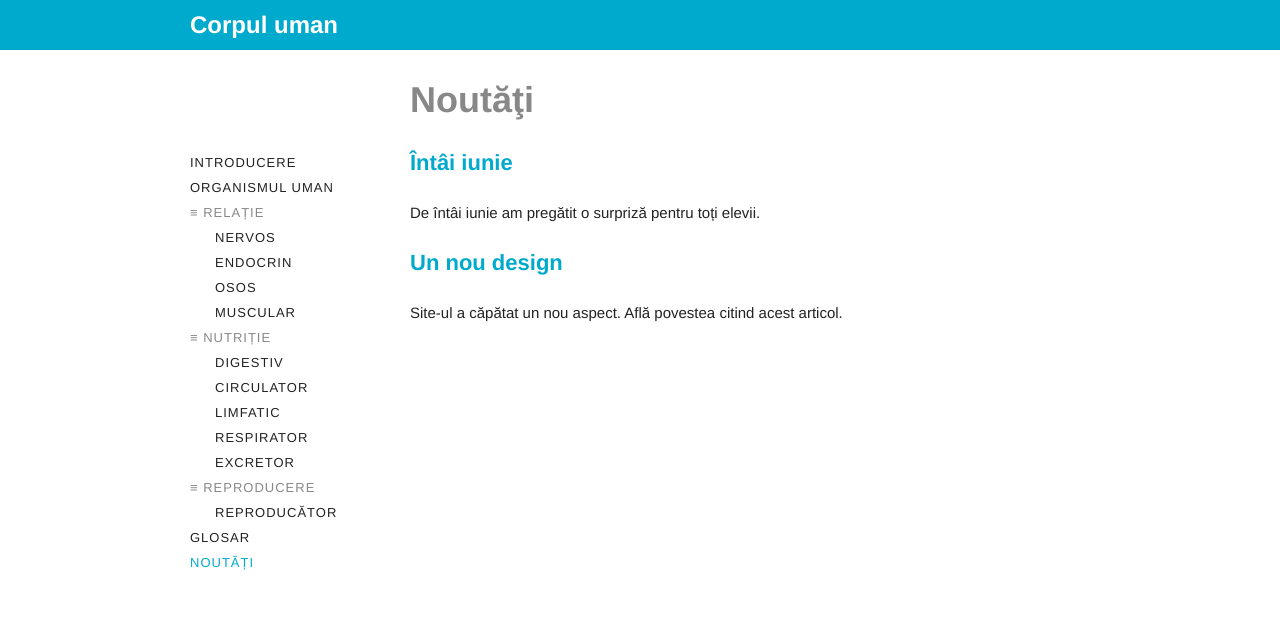
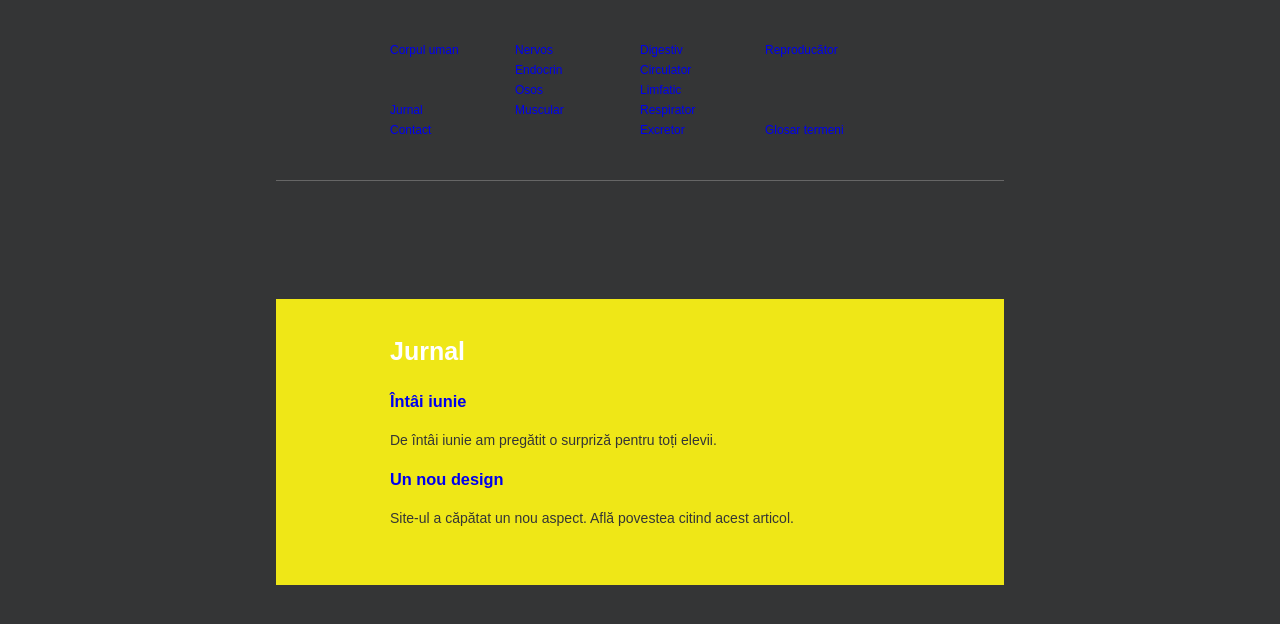
Before and after one commit to anatomics/anatomics.github.io, a Jekyll site: the page built from jurnal.html, in a window 1280 px wide. Shown: the top 624 px of the page. Built offline with Jekyll 4.4.1, drawn with Linux system fonts in a browser that asks for light colours.

Commit message:
The new yellow layout

```diff
--- a/_config.yml
+++ b/_config.yml
@@ -1 +1 @@
-permalink: /nou/:title/
+permalink: /jurnal/:title/
--- a/_layouts/default.html
+++ b/_layouts/default.html
@@ -12,56 +12,58 @@
 
 <div id="wrap">
 
-<div id="header">
-<div class="center">
-	<h1><a href="./">Corpul uman</a></h1>
-</div>
-</div>
-
-<div id="main">
-
 <div id="menu">
-<ul>
-<li {% if page.section == 'a' %}class="selected"{% endif %}><a href="./">introducere</a></li>
-<li {% if page.section == 'b' %}class="selected"{% endif %}><a href="./organism/">organismul uman</a></li>
-<li class="plus">≡ relație
-   <ul>
-   <li {% if page.section == 'c' %}class="selected"{% endif %}><a href="./nervos/">nervos</a></li>
-   <li {% if page.section == 'd' %}class="selected"{% endif %}><a href="./endocrin/">endocrin</a></li>
-   <li {% if page.section == 'e' %}class="selected"{% endif %}><a href="./osos/">osos</a></li>
-   <li {% if page.section == 'f' %}class="selected"{% endif %}><a href="./muscular/">muscular</a></li>
-   </ul>
-</li>
-<li class="plus">≡ nutriție
-   <ul>
-   <li {% if page.section == 'g' %}class="selected"{% endif %}><a href="./digestiv/">digestiv</a></li>
-   <li {% if page.section == 'h' %}class="selected"{% endif %}><a href="./circulator/">circulator</a></li>
-   <li {% if page.section == 'i' %}class="selected"{% endif %}><a href="./limfatic/">limfatic</a></li>
-   <li {% if page.section == 'j' %}class="selected"{% endif %}><a href="./respirator/">respirator</a></li>
-   <li {% if page.section == 'k' %}class="selected"{% endif %}><a href="./excretor/">excretor</a></li>
-   </ul>
-</li>
-<li class="plus">≡ reproducere
-   <ul>
-   <li {% if page.section == 'l' %}class="selected"{% endif %}><a href="./reproducator/">reproducător</a></li>
-   </ul>
-</li>
-<li {% if page.section == 'm' %}class="selected"{% endif %}><a href="./glosar/">glosar</a></li>
-<li {% if page.section == 'n' %}class="selected"{% endif %}><a href="./nou/">noutăți</a></li>
+<ul class="nav">
+	<li {% if page.section == 'a' %}class="selected"{% endif %}>
+	<a href="./">Corpul uman</a></li>
+	<li>&nbsp;</li>
+	<li>&nbsp;</li>
+	<li {% if page.section == 'n' %}class="selected"{% endif %}>
+	<a href="./jurnal/">Jurnal</a></li>
+	<li {% if page.section == 'b' %}class="selected"{% endif %}>
+	<a href="./contact/">Contact</a></li>
+</ul>
+<ul class="nav">
+   <li {% if page.section == 'c' %}class="selected"{% endif %}>
+   <a href="./nervos/">Nervos</a></li>
+   <li {% if page.section == 'd' %}class="selected"{% endif %}>
+   <a href="./endocrin/">Endocrin</a></li>
+   <li {% if page.section == 'e' %}class="selected"{% endif %}>
+   <a href="./osos/">Osos</a></li>
+   <li {% if page.section == 'f' %}class="selected"{% endif %}>
+   <a href="./muscular/">Muscular</a></li>
+	<li>&nbsp;</li>
+</ul>
+<ul class="nav">
+   <li {% if page.section == 'g' %}class="selected"{% endif %}>
+   <a href="./digestiv/">Digestiv</a></li>
+   <li {% if page.section == 'h' %}class="selected"{% endif %}>
+   <a href="./circulator/">Circulator</a></li>
+   <li {% if page.section == 'i' %}class="selected"{% endif %}>
+   <a href="./limfatic/">Limfatic</a></li>
+   <li {% if page.section == 'j' %}class="selected"{% endif %}>
+   <a href="./respirator/">Respirator</a></li>
+   <li {% if page.section == 'k' %}class="selected"{% endif %}>
+   <a href="./excretor/">Excretor</a></li>
+</ul>
+<ul class="nav">
+   <li {% if page.section == 'l' %}class="selected"{% endif %}>
+   <a href="./reproducator/">Reproducător</a></li>
+	<li>&nbsp;</li>
+	<li>&nbsp;</li>
+	<li>&nbsp;</li>
+	<li {% if page.section == 'm' %}class="selected"{% endif %}>
+	<a href="./glosar/">Glosar termeni</a></li>
 </ul>
 </div>
 
-<div id="content">
-{{ content }}
-</div>
-
-<div id="sky">
+<div id="ad">
 <script type="text/javascript"><!--
 google_ad_client = "ca-pub-9499208914818603";
-/* anatomie sky */
-google_ad_slot = "8140996214";
-google_ad_width = 120;
-google_ad_height = 600;
+/* anatomics plus */
+google_ad_slot = "7702726116";
+google_ad_width = 728;
+google_ad_height = 90;
 //-->
 </script>
 <script type="text/javascript"
@@ -69,7 +71,10 @@ src="http://pagead2.googlesyndication.com/pagead/show_ads.js">
 </script>
 </div>
 
+<div id="content">
+{{ content }}
 </div>
+
 </div>
 
 </body>
--- a/nou.html
+++ b/jurnal.html
@@ -1,12 +1,12 @@
 ---
 layout: default
-title: Noutăți
+title: Jurnal
 number: •
 section: n
-permalink: /nou/
+permalink: /jurnal/
 ---
 
-<h2>Noutăţi</h2>
+<h2>Jurnal</h2>
 
 {% for post in site.posts %}
 <h3><a href="{{ post.url }}">{{ post.title }}</a></h3>
--- a/style.css
+++ b/style.css
@@ -1,9 +1,15 @@
+@import url(http://fonts.googleapis.com/css?family=Open+Sans:400,700&subset=latin,latin-ext);
+
 body {
-background-color: #fff;
-font-family: Helvetica, Arial, sans-serif;
-font-size: 15px;
+background-color: #efe717;
+background-color: #343536;
+font-family: Arial, "Helvetica Neue", Helvetica, sans-serif;
+font-size: 14px;
 line-height: 25px;
-color: #222;
+color: #343536;
+margin: 0;
+padding: 0;
+text-rendering: optimizeLegibility;
 }
 
 * {
@@ -12,148 +18,99 @@ padding: 0;
 }
 
 a {
-color: #222;
 text-decoration: none;
 }
 
-#wrap {
+p {
+margin: 14px 0;
 }
 
-#header {
-background-color: #0ac;
-margin-bottom: 25px;
-}
-
-#header .center {
-width: 900px;
+#wrap {
+width: 728px;
 margin: 0 auto;
-position: relative;
 }
 
 h1 {
-font-size: 24px;
-line-height: 50px;
+background: url(logo-black.png) no-repeat;
 display: block;
-position: relative;
-cursor: default;
+width: 56px;
+height: 28px;
+margin: 35px 0;
+}
+
+h1 span {
+display: none;
+}
+
+#ad {
+background-color: #343536;
+display: block;
+width: 728px;
+height: 90px;
+clear: left;
+border-top: #666 1px solid;
+padding: 14px 0;
+}
+
+#menu {
+width: 500px;
+margin: 40px 0;
+margin-left: 114px;
+}
+
+.nav {
+list-style: none;
+margin-left: 0;
+font-size: 12px;
+line-height: 20px;
+width: 125px;
+float: left;
+color: #949696;
+margin-bottom: 40px;
+}
+
+.nav li.selected {
 color: #fff;
 }
 
-h1 a {
+
+h2 {
+font-size: 25px;
+margin-bottom: 25px;
 color: #fff;
 }
 
-#header .note {
-background-color: #0ac;
-position: absolute;
-top: 20px;
-right: 10px;
-font-size: 36px;
-border-radius: 40px;
-color: #fff;
-line-height: 60px;
-width: 60px;
-height: 60px;
-text-align: center;
-cursor: default;
--webkit-transition: box-shadow 0.3s linear;
-   -moz-transition: box-shadow 0.3s linear;
-     -o-transition: box-shadow 0.3s linear;
-        transition: box-shadow 0.3s linear;
-box-shadow: 0 0 0 10px rgba(0,0,0,0.05);
+.metadata {
+font-size: 10px;
+line-height: 21px;
+margin-left: 0;
+padding: 2px 0;
+color: #888;
+border-bottom: #ddd 1px solid;
 }
 
-#header .note:hover {
-box-shadow: 0 0 0 0px rgba(0,0,0,0.05);
+.metadata span {
+margin-right: 20px;
+padding-right: 30px;
+padding-bottom: 5px;
+border-bottom: #ddd 2px solid;
 }
 
-#main {
-width: 900px;
-margin: 0 auto;
-}
-
-#menu {
-width: 160px;
-float: left;
-}
-
-#menu ul {
-cursor: default;
-list-style: none;
-font-size: 13px;
-letter-spacing: 1px;
-text-transform: uppercase;
-margin-top: 75px;
-margin-bottom: 50px;
-}
-
-#menu ul li.plus {
-color: #888;
-}
-
-#menu ul li ul {
-margin-left: 25px;
-margin-top: 0;
-margin-bottom: 0;
-}
-
-#menu ul li.selected a {
-color: #0ac;
-}
-
-#menu a:hover {
-color: #0ac;
-}
-
-#sky {
-width: 120px;
-float: left;
-padding-top: 75px;
+.metadata strong {
+margin: 0 10px;
 }
 
 #content {
-width: 500px;
-float: left;
-margin: 0 60px;
-}
-
-h2 {
-font-size: 36px;
-line-height: 50px;
-margin-bottom: 25px;
-color: #888;
+background-color: #fff;
+background-color: #efe717;
+padding: 40px 114px;
+clear: both;
 }
 
 #content p {
-margin-bottom: 25px;
+maargin-left: 60px;
 }
 
-#content a {
-color: #0ac;
+#content p img {
+maargin-left: -60px;
 }
-
-#content a:hover {
-color: #888;
-}
-
-#content .inline {
-list-style-position: inside;
-margin-bottom: 25px;
-color: #888;
-}
-
-h3 {
-font-size: 22px;
-line-height: 25px;
-margin-bottom: 25px;
-color: #888;
-}
-
-#footer {
-clear: both;
-margin: 25px 0;
-}
-
-p.date {
-color: #888;
-}
```
Also changed, not shown: 404.html (+55 -51 lines), contact.html (added, +12 -0 lines), index.html (+9 -3 lines), organism.html (deleted, +0 -14 lines), style-old.css (added, +159 -0 lines).
